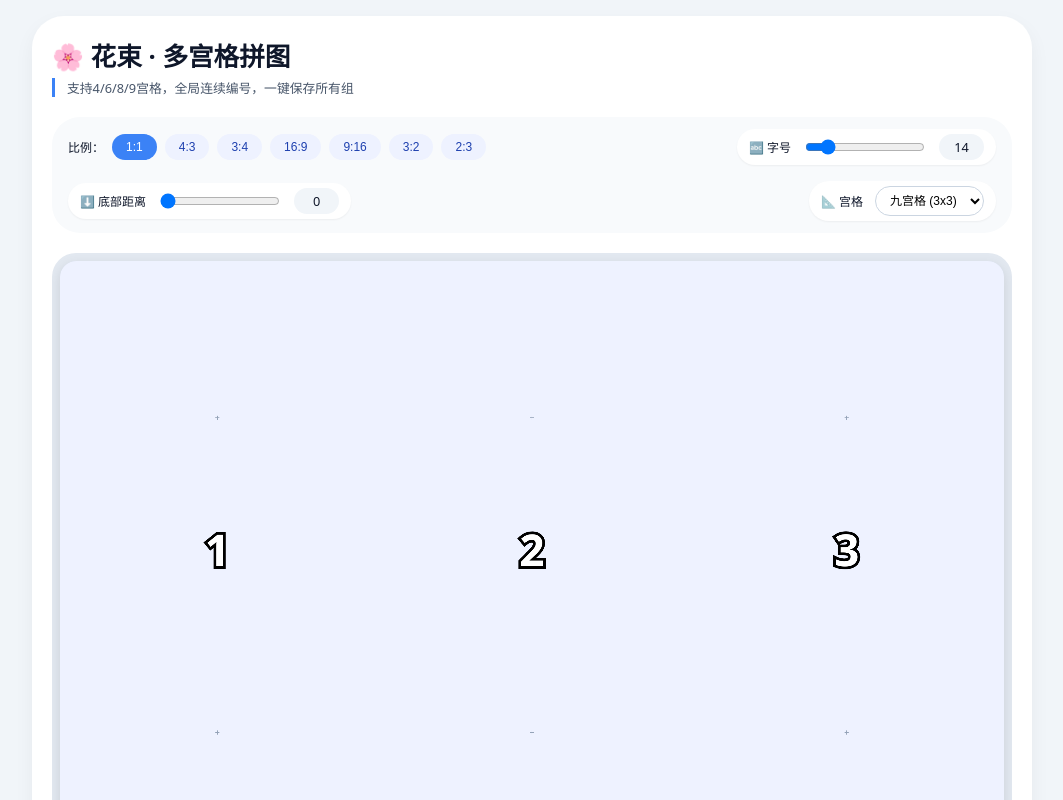
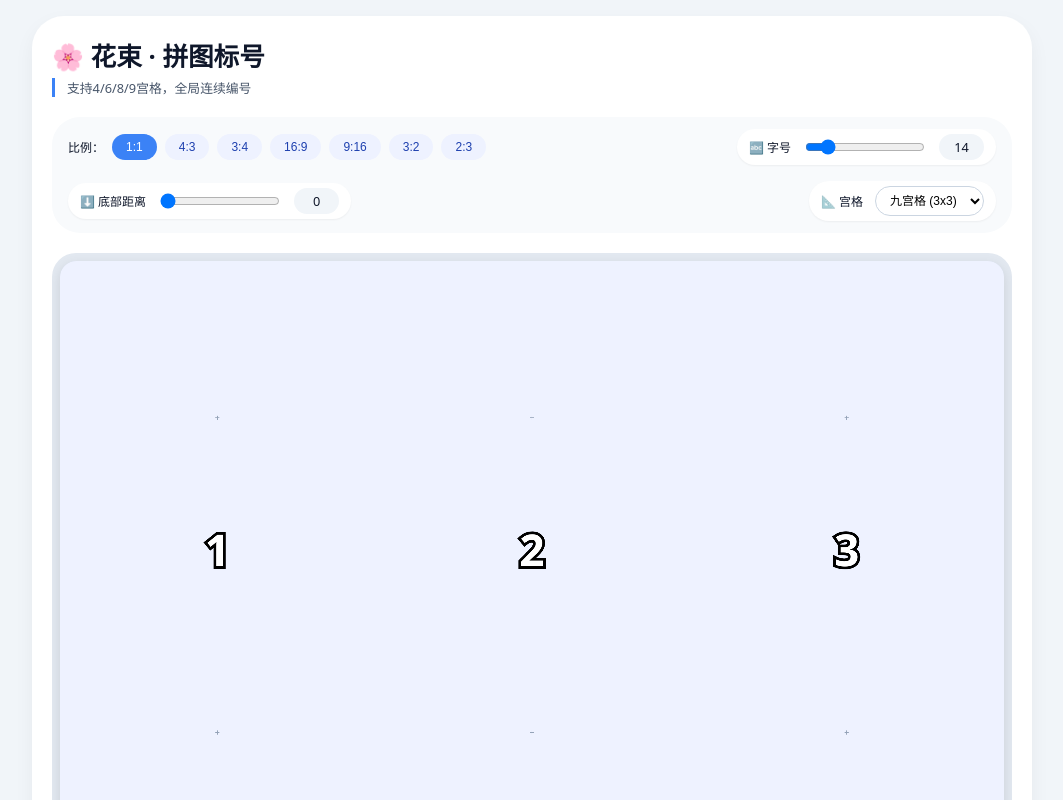
Before and after one commit to huashuu/huashu, a plain HTML site: page index.html in a window 1280 px wide. Shown: the top 800 px of the page, without its empty margins (108-1171 px from the left). Drawn offline with Linux system fonts and the light colour scheme.

Commit message:
Update index.html

```diff
--- a/index.html
+++ b/index.html
@@ -295,8 +295,8 @@
 </head>
 <body>
 <div class="container">
-    <h1>🌸 花束 · 多宫格拼图</h1>
-    <div class="sub">支持4/6/8/9宫格，全局连续编号，一键保存所有组</div>
+    <h1>🌸 花束 · 拼图标号</h1>
+    <div class="sub">支持4/6/8/9宫格，全局连续编号</div>
 
     <div class="control-bar">
         <div class="ratio-group">
@@ -339,7 +339,7 @@
             📸 从相册选择图片（支持多张，自动分页）
             <input type="file" id="multiImageUpload" accept="image/*" multiple style="display: none;">
         </label>
-        <div class="upload-hint">⭐ 可一次选择几百张，程序自动按当前宫格数分页</div>
+        <div class="upload-hint">⭐ 一次可选择100张，程序自动按当前宫格数分页</div>
     </div>
 
     <div class="pagination" id="paginationBar" style="display: none;">
```
